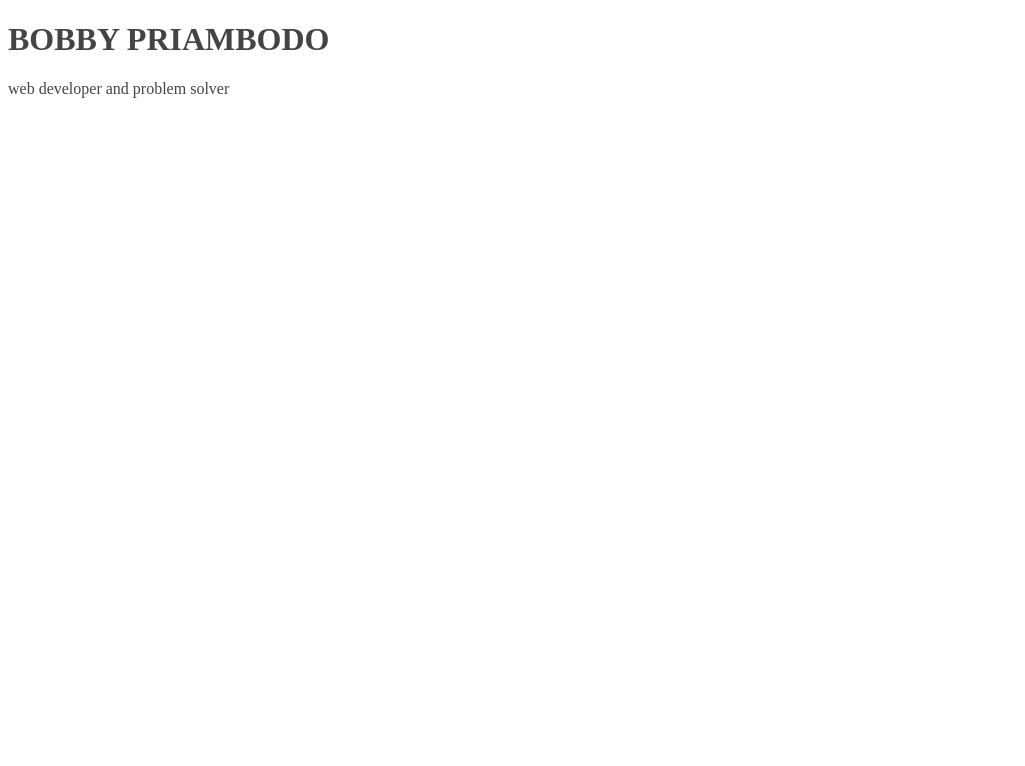
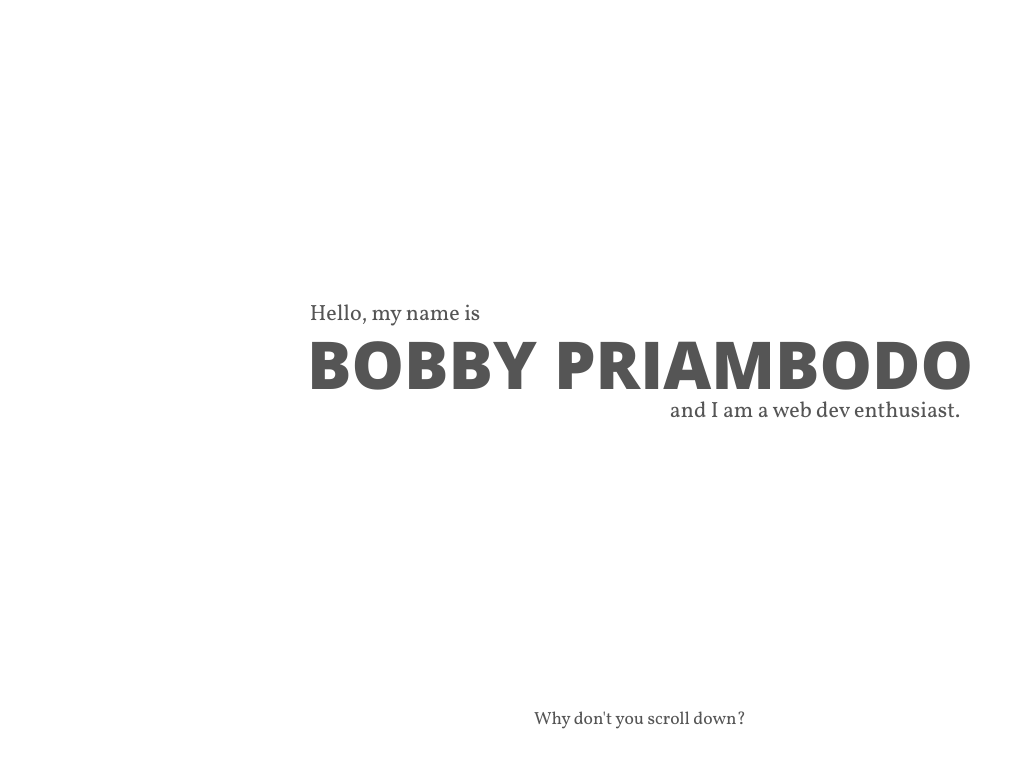
Before and after one commit to bobbypriam/old-bobbypriambodo.github.io, a website: page index.html in a window 1280 px wide. Shown: the whole page, without its empty margins (0-1025 px from the left). Drawn offline with nearby package versions, Linux system fonts and the light colour scheme.

Commit message:
Add some styling, google fonts, and content

```diff
--- a/index.html
+++ b/index.html
@@ -7,14 +7,25 @@
   <title>Bobby Priambodo</title>
   <meta name="description" content="Bobby Priambodo's personal website.">
 
+  <link href='https://fonts.googleapis.com/css?family=Open+Sans:800' rel='stylesheet' type='text/css'>
+  <link href='https://fonts.googleapis.com/css?family=Vollkorn:400,400italic,700' rel='stylesheet' type='text/css'>
   <link rel="stylesheet" href="dist/style.css">
 </head>
 <body>
 
   <header>
-    <h1>BOBBY PRIAMBODO</h1>
-    <p>web developer and problem solver<span>&nbsp;</span></p>
+    <div class="wrapper">
+      <p>Hello, my name is</p>
+      <h1>BOBBY PRIAMBODO</h1>
+      <p>and I am a web dev enthusiast.</p>
+    </div>
   </header>
+
+  <footer>
+    <div class="wrapper">
+      <p>Why don't you scroll down?</p>
+    </div>
+  </footer>
 
 </body>
 </html>
--- a/src/style.scss
+++ b/src/style.scss
@@ -1,7 +1,71 @@
 $background: #fff;
-$base-color: #444;
+$base-color: #555;
+$link-color: #777;
+$link-hover-color: #999;
+$base-font-size: 22px;
+$base-font-family: 'Vollkorn', serif;
+
+@mixin vertical-align($position: relative) {
+  position: $position;
+  top: 50%;
+  transform: translateY(-50%);
+}
 
 body {
   background: $background;
   color: $base-color;
+  font-family: $base-font-family;
+  font-size: $base-font-size;
 }
+
+h1 {
+  font-family: 'Open Sans', sans-serif;
+  font-weight: 800;
+}
+
+a {
+  color: $link-color;
+  text-decoration: none;
+
+  &:hover {
+    color: $link-hover-color;
+  }
+}
+
+header {
+  padding-top: 23%;
+  text-align: center;
+
+  .wrapper {
+    margin: 0 auto;
+    max-width: 700px;
+  }
+
+  h1 {
+    font-size: 3em;
+    line-height: 1em;
+    margin: 0;
+  }
+
+  p {
+    margin: 0;
+    position: relative;
+
+    &:first-child {
+      left: -35%;
+    }
+
+    &:last-child {
+      left: 25%;
+    }
+  }
+}
+
+footer {
+  bottom: 50px;
+  font-size: .8em;
+  left: 0;
+  position: absolute;
+  right: 0;
+  text-align: center;
+}
```
Also changed, not shown: dist/style.css, 1 other file.
